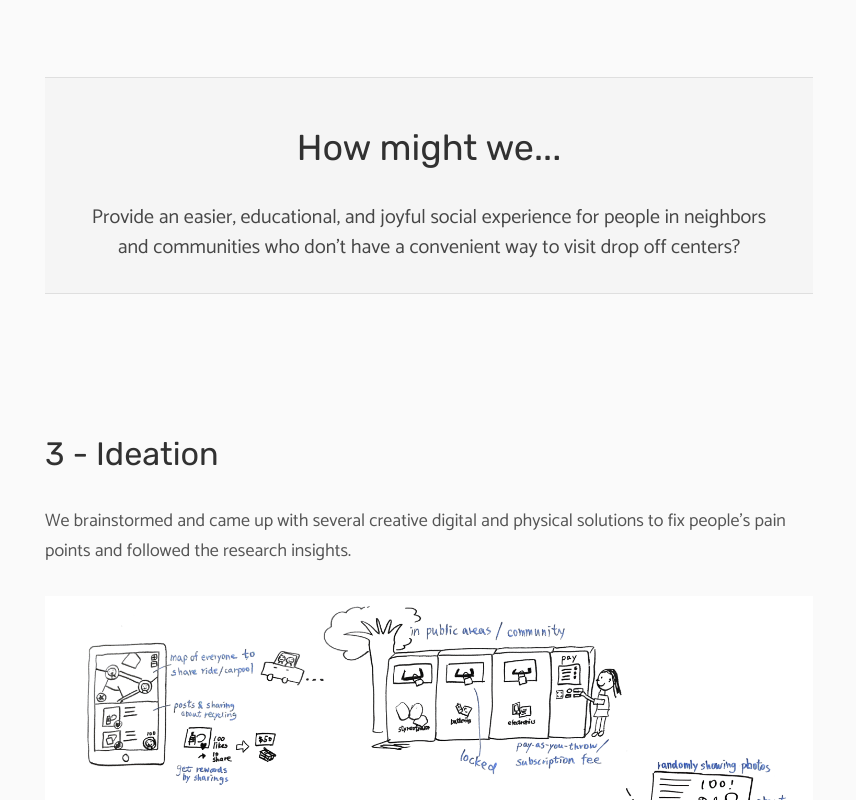
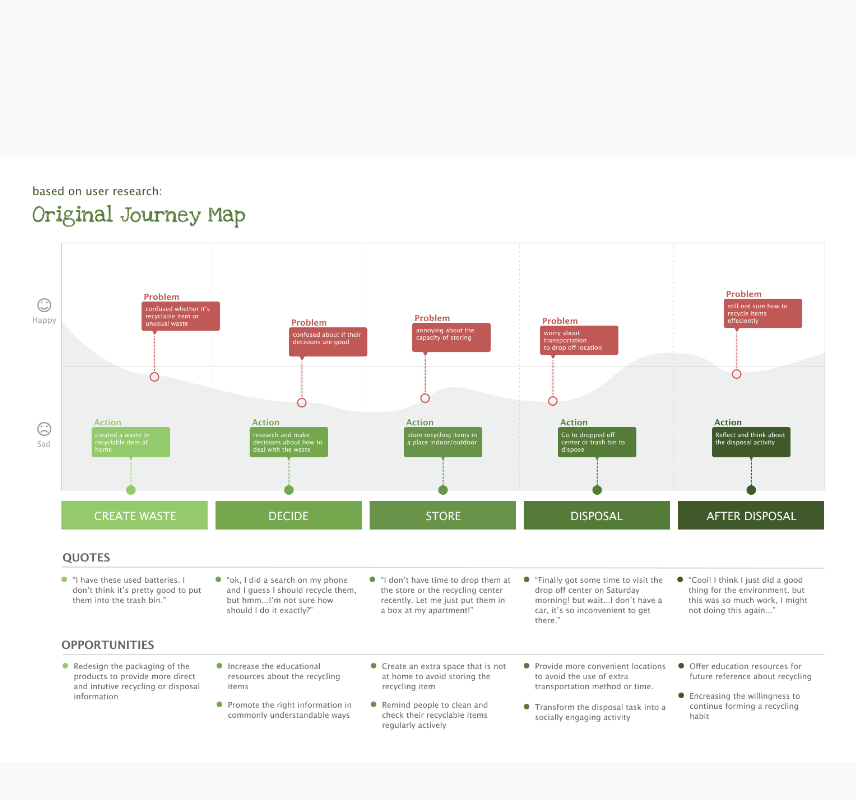
Before and after one commit to ChengWei1010/weichenglily, a React (Create React App) app: page /recycle in a window 1280 px wide. Shown: the part 6480-7280 px from the top of the page, without its empty margins (211-1067 px from the left). Built offline with nearby package versions, Linux system fonts and the light colour scheme; a web font is replaced by a local one; what react-sizeme would draw is missing.

Commit message:
added journey map

```diff
--- a/src/components/work/Recycle.js
+++ b/src/components/work/Recycle.js
@@ -21,6 +21,7 @@ import Contextual2 from "./img/recycleContextual2.png"
 import Intercept1 from "./img/recycleIntercept1.png"
 import Intercept2 from "./img/recycleIntercept2.png"
 import Intercept3 from "./img/recycleIntercept3.png"
+import JM1 from "./img/recycleJM1.png"
 
 function Recycle(){
 
@@ -175,7 +176,12 @@ function Recycle(){
             </ol>
           </div>
         </p>
+      </section>
 
+      <section className="section-width-full">
+        <p>
+          <img src={JM1} className="img-work-large"></img>
+        </p>
       </section>
 
       <section className="section-body-middle">
```
Also changed, not shown: src/components/Work/img/recycleJM1.png (added).
